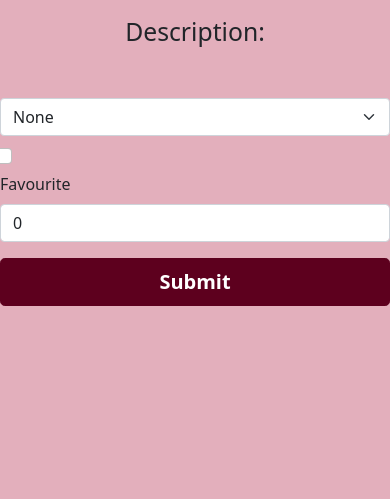
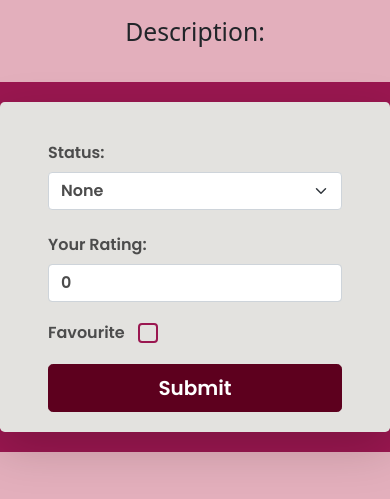
Before and after one commit to ugauniyal/CineSync, a Django app: template movietracker/tracker/templates/tracker/movie_detail.html in a window 390 px wide. Shown: the part 261-760 px from the top of the page. Run offline with Django 3.2, Linux system fonts and the light colour scheme; the template is opened without the code that fills it, so the values that code supplies are empty; the visitor is signed in with stand-in values (Sample User, id 1).

Commit message:
stylize movie status form

```diff
--- /dev/null
+++ b/movietracker/tracker/static/css/movie_detail.css
@@ -0,0 +1,83 @@
+section {
+    padding: 20px 0;
+}
+
+.img-fluid {
+    border-radius: 20px;
+}
+
+.wrapper {
+    height: 30px;
+    width: 110px;
+    display: flex;
+    align-items: center;
+    justify-content: space-between;
+}
+
+input[type="checkbox"] {
+    appearance: none;
+    -webkit-appearance: none;
+    height: 20px;
+    width: 20px;
+    background-color: #e3e2df;
+    border: 2px solid #9a1750;
+    border-radius: 4px;
+    cursor: pointer;
+    display: flex;
+    align-items: center;
+    justify-content: center;
+    outline: none;
+    transition: background-color 0.25s;
+}
+
+label {
+    padding-top: calc(0.375rem + 1px);
+    padding-bottom: calc(0.375rem + 1px);
+    margin-bottom: 0px;
+    font-size: inherit;
+    line-height: 1.5;
+    color: #4c4c4c;
+    font-family: 'Poppins', sans-serif;
+    font-weight: 600;
+    cursor: pointer;
+}
+
+input[type="checkbox"]:after {
+    font-family: "Font Awesome 5 Free";
+    font-weight: 900;
+    content: '\f00c';
+    font-size: 13px;
+    color: #e3e2df;
+    display: none;
+}
+
+input[type="checkbox"]:hover {
+    background-color: #9a1750;
+}
+
+input[type="checkbox"]:checked {
+    background-color: #5d001e;
+}
+
+input[type="checkbox"]:checked::after {
+    display: block;
+}
+
+.form-select {
+    font-size: inherit;
+    color: #4c4c4c;
+    font-family: 'Poppins', sans-serif;
+    font-weight: 600;
+}
+
+.form-control {
+    font-size: inherit;
+    color: #4c4c4c;
+    font-family: 'Poppins', sans-serif;
+    font-weight: 600;
+}
+
+.btn {
+    font-family: 'Poppins', sans-serif;
+    font-weight: 600;
+}
--- a/movietracker/tracker/static/css/specific_movies.css
+++ /dev/null
@@ -1,7 +0,0 @@
-section {
-    padding: 20px 0;
-}
-
-.img-fluid {
-    border-radius: 20px;
-}
--- a/movietracker/tracker/templates/tracker/movie_detail.html
+++ b/movietracker/tracker/templates/tracker/movie_detail.html
@@ -6,7 +6,9 @@
     <meta http-equiv="X-UA-Compatible" content="IE=edge">
     <meta name="viewport" content="width=device-width, initial-scale=1.0">
     <link href="../../static/css/main.min.css" rel="stylesheet">
-    <link rel="stylesheet" href="../../static/css/specific_movies.css">
+    <link rel="stylesheet" href="../../static/css/movie_detail.css">
+    <link href="https://fonts.googleapis.com/css2?family=Poppins:wght@600&display=swap" rel="stylesheet">
+    <link rel="stylesheet" href="https://cdnjs.cloudflare.com/ajax/libs/font-awesome/5.15.4/css/all.min.css">
     <title>{{object.title}}</title>
 </head>
 
@@ -66,8 +68,7 @@
         <div class="container-md">
             <div class="row justify-content-center align-items-center">
                 <div class="col-md-4 text-start">
-                    <img class="img-fluid" src="{{ object.poster.url }}"
-                        alt="Spider-Man No Way Home">
+                    <img class="img-fluid" src="{{ object.poster.url }}" alt="Spider-Man No Way Home">
                 </div>
                 <div class="col-md-8 text-center text-md-start">
                     <h1 class="display-5 fw-bold">{{object.title}}</h1>
@@ -83,39 +84,51 @@
         </div>
     </section>
 
+    <section class="bg-altredlight">
+        <div class="container-sm">
+            <div class="row align-items-center justify-content-center">
+                <div class="col-lg-6 bg-altgray px-5 py-3 rounded-3 shadow-lg">
                     {% if user.is_authenticated %}
                     <form method="POST" action="">
                         {% csrf_token %}
                         <div class="row g-2 mb-3">
                             <div class="col">
-                    <input type="text" class="form-control" name="movie" value="{{object.title}}"
-                    hidden aria-label="Movie" maxlength="200" required>
+                                <input type="text" class="form-control" name="movie" value="{{object.title}}" hidden
+                                    aria-label="Movie" maxlength="200" required>
                             </div>
                         </div>
-            <div class="mb-3">
-                <select class="form-select" name="status" id="status" name="status" required>
+                        <div class="row form-group mb-3">
+                            <label for="status" class="col-sm-3 col-form-label">Status: </label>
+                            <div class="col-sm-9">
+                                <select class="form-select" name="status" id="status" required>
                                     <option>None</option>
                                     <option>Watching</option>
                                     <option>Plan to Watch</option>
                                     <option>Completed</option>
                                 </select>
                             </div>
-            <div class="row g-2 mb-3">
-                <input class="form-check-input" type="checkbox" value="" name="favorite">
-                <label class="form-check-label" for="flexCheckDefault">
-                    Favourite
-                </label>
-                <div class="col">
-                    <input type="number" class="form-control" name="rating"
-                        placeholder="Rating" aria-label="Confirm Password" minlength="8" required min="0" value="0" step=".5" required>
+                        </div>
+                        <div class="row form-group mb-3">
+                            <label for="rating" class="col-sm-3 col-form-label">Your Rating: </label>
+                            <div class="col-sm-9">
+                                <input type="number" class="form-control" name="rating" id="rating"
+                                    aria-label="Your Rating" min="0" max="10" value="0" step=".5" required>
                             </div>
                         </div>
+                        <div class="wrapper mb-3">
+                            <label for="favourite">Favourite</label>
+                            <input type="checkbox" name="favourite" id="favourite">
+                        </div>
                         <div class="d-grid">
-                <button type="submit" class="btn btn-altreddark btn-lg fw-bold mb-1"
+                            <button type="submit" class="btn btn-altreddark btn-lg mb-1"
                                 aria-label="submit">Submit</button>
                         </div>
                     </form>
                     {% endif %}
+                </div>
+            </div>
+        </div>
+    </section>
 
     <script src="https://cdn.jsdelivr.net/npm/bootstrap@5.1.3/dist/js/bootstrap.bundle.min.js"
         integrity="sha384-ka7Sk0Gln4gmtz2MlQnikT1wXgYsOg+OMhuP+IlRH9sENBO0LRn5q+8nbTov4+1p"
--- a/movietracker/tracker/templates/tracker/top_movies.html
+++ b/movietracker/tracker/templates/tracker/top_movies.html
@@ -92,8 +92,7 @@
                     <p class="text-center">{{ item.id }}</p>
                 </div>
                 <div class="col-2">
-                    <img src="{{ item.poster.url }}" class="img-fluid mx-auto d-block"
-                        alt="{{ item.title }}">
+                    <img src="{{ item.poster.url }}" class="img-fluid mx-auto d-block" alt="{{ item.title }}">
                 </div>
 
                 <div class="col-5">
```
Also changed, not shown: movietracker/users/templates/users/register.html (line endings or trailing spaces). Lines whose indentation alone changed are shown as unchanged.
